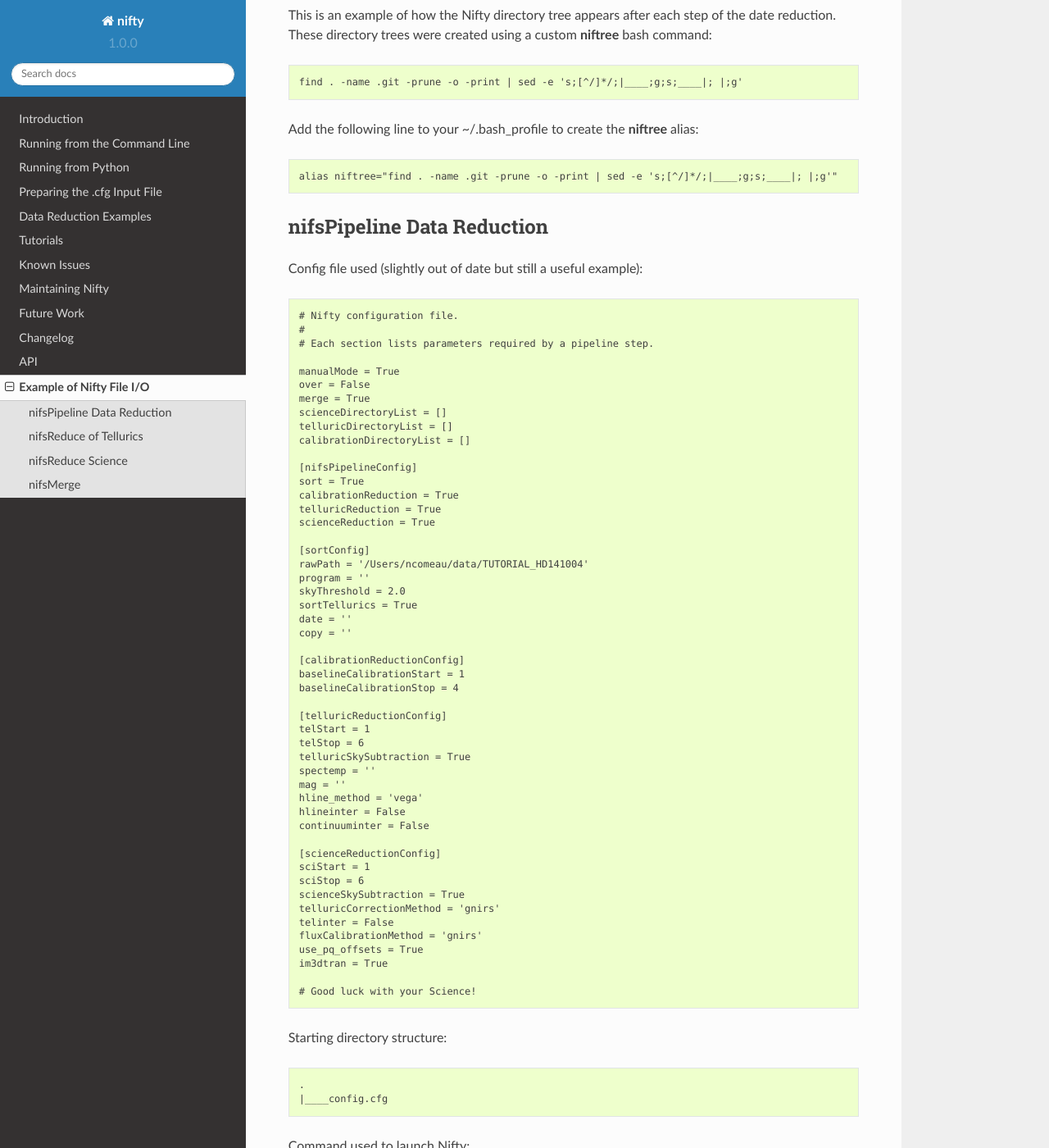
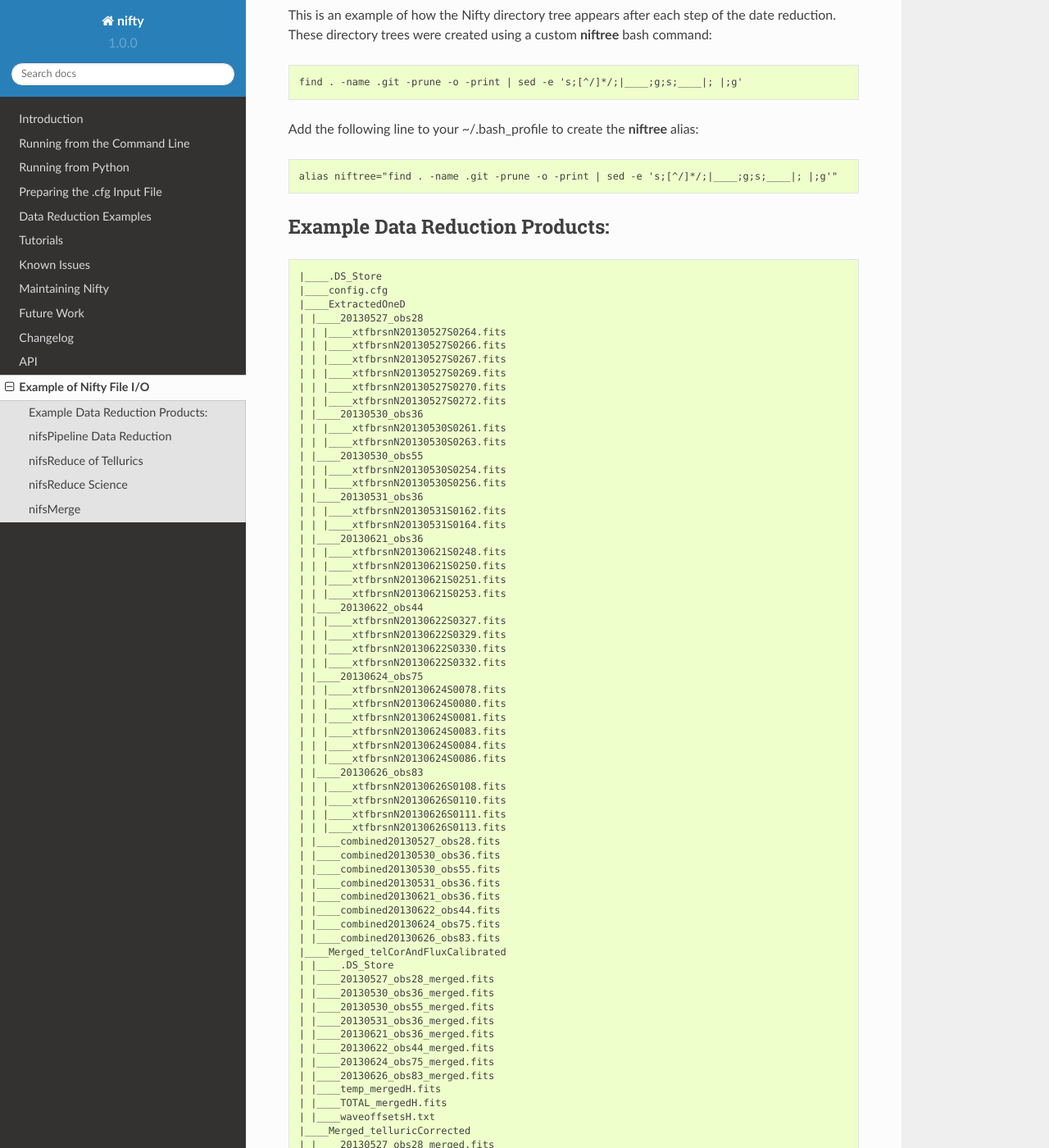
Before and after one commit to mrlb05/Nifty4Gemini, a Sphinx documentation site: the page built from docs/nifty/fileIO.rst, in a window 1280 px wide and 1400 px high, scrolled down 225 px. Shown: the whole window at 82% size. Built offline with Sphinx 7.4.7 and the Read the Docs theme 2.0.0, drawn with Linux system fonts in a browser that asks for light colours; some of the changed text lies outside the part shown.

Commit message:
Minor docs updates

```diff
--- a/docs/nifty/fileIO.rst
+++ b/docs/nifty/fileIO.rst
@@ -19,6 +19,126 @@ Add the following line to your ~/.bash_profile to create the **niftree** alias:
 .. code-block:: text
 
   alias niftree="find . -name .git -prune -o -print | sed -e 's;[^/]*/;|____;g;s;____|; |;g'"
+
+Example Data Reduction Products:
+--------------------------------
+
+.. code-block:: text
+
+  |____.DS_Store
+  |____config.cfg
+  |____ExtractedOneD
+  | |____20130527_obs28
+  | | |____xtfbrsnN20130527S0264.fits
+  | | |____xtfbrsnN20130527S0266.fits
+  | | |____xtfbrsnN20130527S0267.fits
+  | | |____xtfbrsnN20130527S0269.fits
+  | | |____xtfbrsnN20130527S0270.fits
+  | | |____xtfbrsnN20130527S0272.fits
+  | |____20130530_obs36
+  | | |____xtfbrsnN20130530S0261.fits
+  | | |____xtfbrsnN20130530S0263.fits
+  | |____20130530_obs55
+  | | |____xtfbrsnN20130530S0254.fits
+  | | |____xtfbrsnN20130530S0256.fits
+  | |____20130531_obs36
+  | | |____xtfbrsnN20130531S0162.fits
+  | | |____xtfbrsnN20130531S0164.fits
+  | |____20130621_obs36
+  | | |____xtfbrsnN20130621S0248.fits
+  | | |____xtfbrsnN20130621S0250.fits
+  | | |____xtfbrsnN20130621S0251.fits
+  | | |____xtfbrsnN20130621S0253.fits
+  | |____20130622_obs44
+  | | |____xtfbrsnN20130622S0327.fits
+  | | |____xtfbrsnN20130622S0329.fits
+  | | |____xtfbrsnN20130622S0330.fits
+  | | |____xtfbrsnN20130622S0332.fits
+  | |____20130624_obs75
+  | | |____xtfbrsnN20130624S0078.fits
+  | | |____xtfbrsnN20130624S0080.fits
+  | | |____xtfbrsnN20130624S0081.fits
+  | | |____xtfbrsnN20130624S0083.fits
+  | | |____xtfbrsnN20130624S0084.fits
+  | | |____xtfbrsnN20130624S0086.fits
+  | |____20130626_obs83
+  | | |____xtfbrsnN20130626S0108.fits
+  | | |____xtfbrsnN20130626S0110.fits
+  | | |____xtfbrsnN20130626S0111.fits
+  | | |____xtfbrsnN20130626S0113.fits
+  | |____combined20130527_obs28.fits
+  | |____combined20130530_obs36.fits
+  | |____combined20130530_obs55.fits
+  | |____combined20130531_obs36.fits
+  | |____combined20130621_obs36.fits
+  | |____combined20130622_obs44.fits
+  | |____combined20130624_obs75.fits
+  | |____combined20130626_obs83.fits
+  |____Merged_telCorAndFluxCalibrated
+  | |____.DS_Store
+  | |____20130527_obs28_merged.fits
+  | |____20130530_obs36_merged.fits
+  | |____20130530_obs55_merged.fits
+  | |____20130531_obs36_merged.fits
+  | |____20130621_obs36_merged.fits
+  | |____20130622_obs44_merged.fits
+  | |____20130624_obs75_merged.fits
+  | |____20130626_obs83_merged.fits
+  | |____temp_mergedH.fits
+  | |____TOTAL_mergedH.fits
+  | |____waveoffsetsH.txt
+  |____Merged_telluricCorrected
+  | |____20130527_obs28_merged.fits
+  | |____20130530_obs36_merged.fits
+  | |____20130530_obs55_merged.fits
+  | |____20130531_obs36_merged.fits
+  | |____20130621_obs36_merged.fits
+  | |____20130622_obs44_merged.fits
+  | |____20130624_obs75_merged.fits
+  | |____20130626_obs83_merged.fits
+  | |____temp_mergedH.fits
+  | |____TOTAL_mergedH.fits
+  | |____waveoffsetsH.txt
+  |____Merged_uncorrected
+  | |____20130527_obs28_merged.fits
+  | |____20130530_obs36_merged.fits
+  | |____20130530_obs55_merged.fits
+  | |____20130531_obs36_merged.fits
+  | |____20130621_obs36_merged.fits
+  | |____20130622_obs44_merged.fits
+  | |____20130624_obs75_merged.fits
+  | |____20130626_obs83_merged.fits
+  | |____temp_mergedH.fits
+  | |____TOTAL_mergedH.fits
+  | |____waveoffsetsH.txt
+  |____Nifty.log
+
+  .
+  |____config.cfg
+  |____ExtractedOneD/                     # Extracted One D Science Spectra
+  | |____20130527_obs28/
+  | |____20130530_obs36/
+  | |____20130530_obs55/
+  | |____20130531_obs36/
+  | |____20130621_obs36/
+  | |____20130622_obs44/
+  | |____20130624_obs75/
+  | |____20130626_obs83/
+  | |____combined20130527_obs28.fits
+  | |____combined20130530_obs36.fits
+  | |____combined20130530_obs55.fits
+  | |____combined20130531_obs36.fits
+  | |____combined20130621_obs36.fits
+  | |____combined20130622_obs44.fits
+  | |____combined20130624_obs75.fits
+  | |____combined20130626_obs83.fits
+  |____Merged_telCorAndFluxCalibrated/    # Telluric corrected AND flux calibrated
+  | |____TOTAL_mergedH.fits
+  |____Merged_telluricCorrected/          # Telluric corrected cubes
+  | |____TOTAL_mergedH.fits
+  |____Merged_uncorrected                 # Uncorrected cubes
+  | |____TOTAL_mergedH.fits
+  |____Nifty.log
 
 nifsPipeline Data Reduction
 -----------------------------
```
Also changed, not shown: docs/nifty/introduction.rst (+8 -0 lines), 13 other files.
